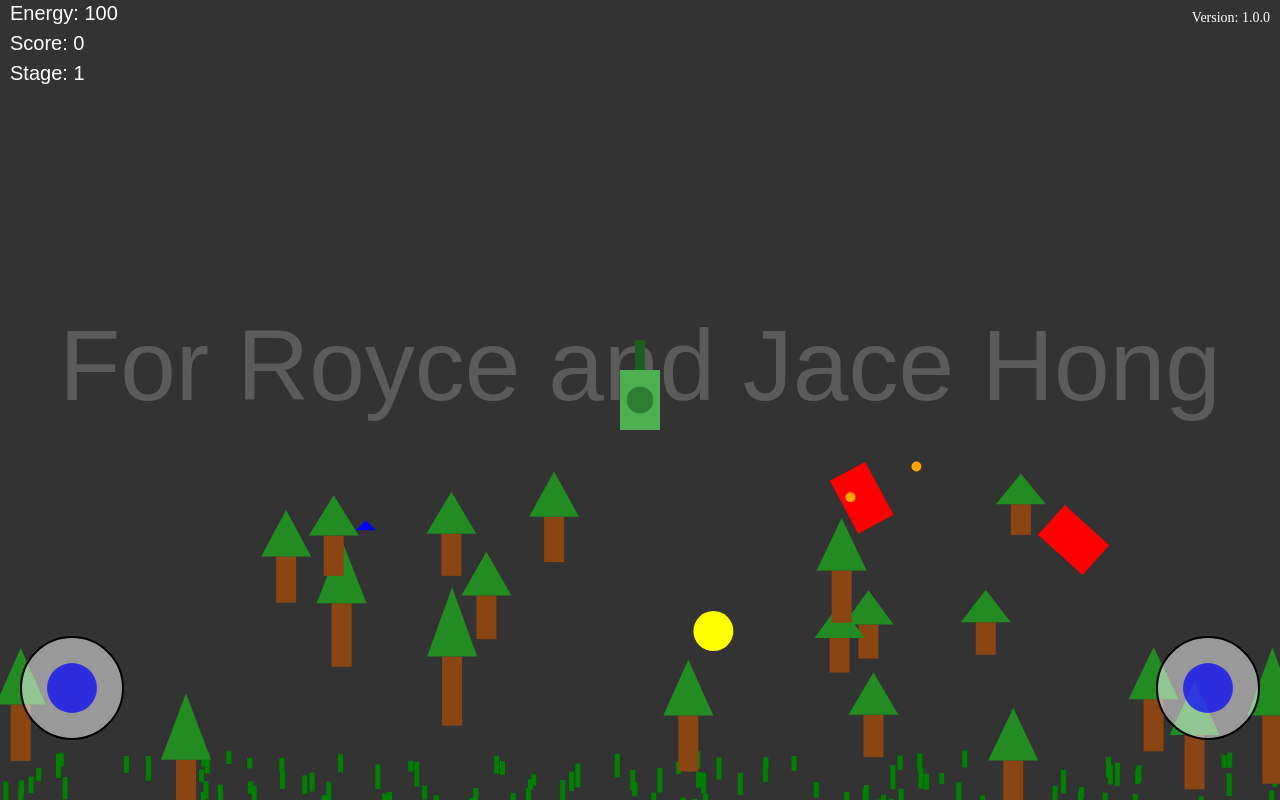
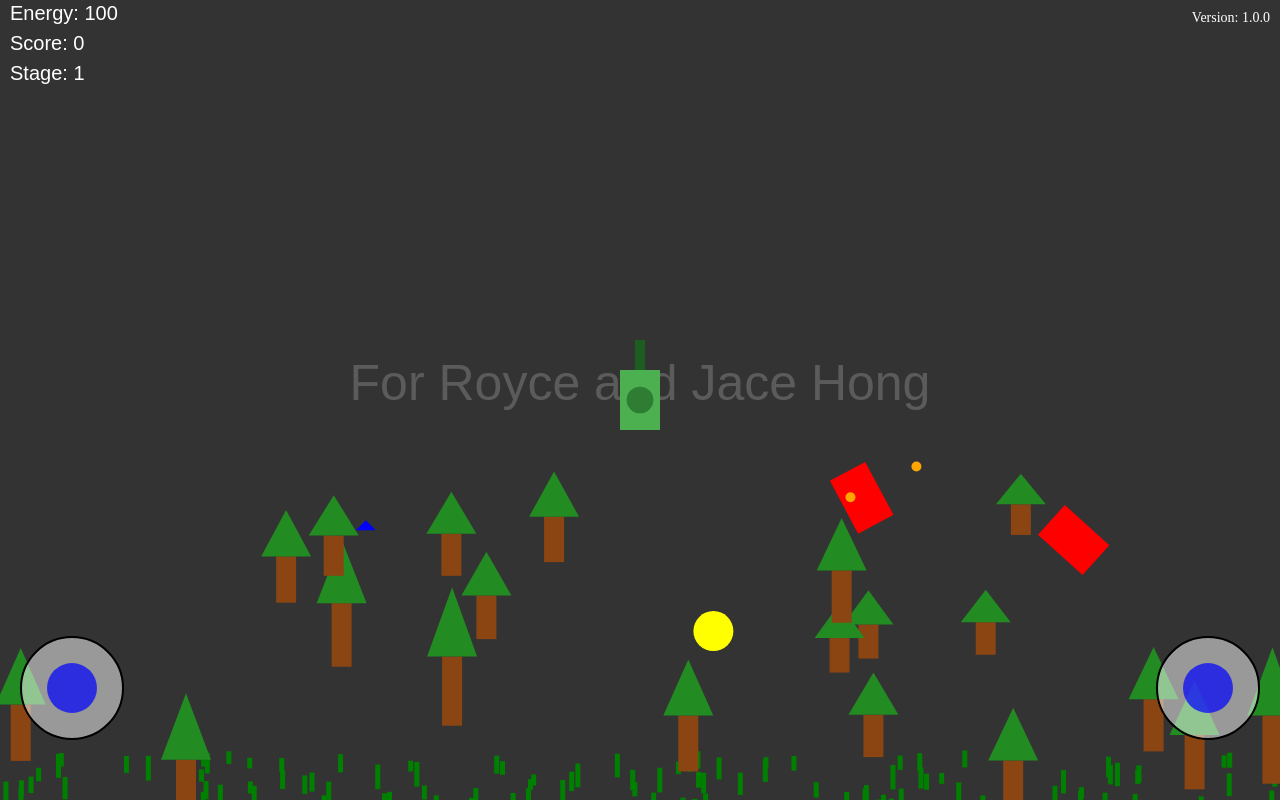
Before and after one commit to xjaroo/so-i-decided, a plain HTML site: page tank-game/index.html in a window 1280 px wide. Drawn offline with Linux system fonts and the light colour scheme.

```diff
--- a/tank-game/index.html
+++ b/tank-game/index.html
@@ -227,7 +227,7 @@
         ctx.save();
         ctx.globalAlpha = 0.2; // Set transparency for the watermark
         ctx.fillStyle = "white";
-        ctx.font = "100px Arial";
+        ctx.font = "50px Arial";
         ctx.textAlign = "center";
         ctx.fillText("For Royce and Jace Hong", canvas.width / 2, canvas.height / 2); // Draw the watermark text
         ctx.restore();
```
